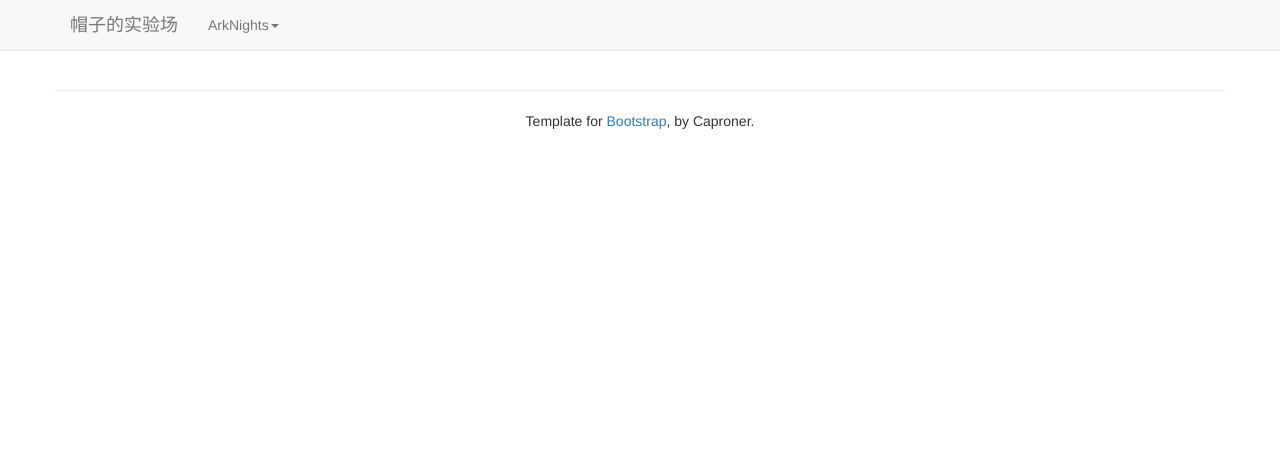
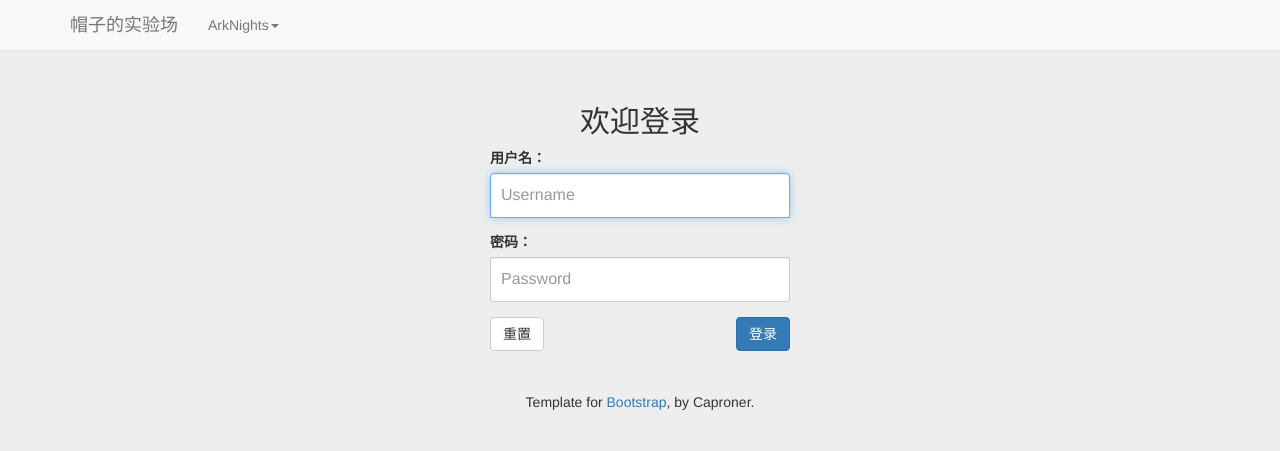
Before and after one commit to Caproner/PersonalWeb, a Django app: page /login in a window 1280 px wide. Shown: the top 451 px of the page. Run offline with Django 3.2, Linux system fonts and the light colour scheme; some libraries are stand-ins or nearby versions.

Commit message:
布置了登录页面的UI

```diff
--- a/PersonalWeb/frontend/templates/login.html
+++ b/PersonalWeb/frontend/templates/login.html
@@ -4,5 +4,26 @@
 登录 - 帽子的实验场
 {% endblock %}
 
+{% block css %}
+<link rel="stylesheet" href="http://118.89.158.235/static/index/css/login.css">
+{% endblock %}
+
 {% block mainbody %}
+<div class="container">
+    <div class="col-md-4 col-md-offset-4">
+        <form class='form-login' action="/login/" method="post">
+            <h2 class="text-center">欢迎登录</h2>
+            <div class="form-group">
+            <label for="id_username">用户名：</label>
+            <input type="text" name='username' class="form-control" id="id_username" placeholder="Username" autofocus required>
+            </div>
+            <div class="form-group">
+            <label for="id_password">密码：</label>
+            <input type="password" name='password' class="form-control" id="id_password" placeholder="Password" required>
+            </div>
+            <button type="reset" class="btn btn-default pull-left">重置</button>
+            <button type="submit" class="btn btn-primary pull-right">登录</button>
+        </form>
+    </div>
+</div>
 {% endblock %}
--- /dev/null
+++ b/PersonalWeb/static/index/css/login.css
@@ -0,0 +1,29 @@
+body {
+    background-color: #eee;
+}
+.form-login {
+    max-width: 330px;
+    padding: 15px;
+    margin: 0 auto;
+}
+.form-login .form-control {
+    position: relative;
+    height: auto;
+    -webkit-box-sizing: border-box;
+        -moz-box-sizing: border-box;
+                 box-sizing: border-box;
+    padding: 10px; font-size: 16px;
+}
+.form-login .form-control:focus {
+    z-index: 2;
+}
+.form-login input[type="text"] {
+    margin-bottom: -1px;
+    border-bottom-right-radius: 0;
+    border-bottom-left-radius: 0;
+}
+.form-login input[type="password"] {
+    margin-bottom: 10px;
+    border-top-left-radius: 0;
+    border-top-right-radius: 0;
+}
```
